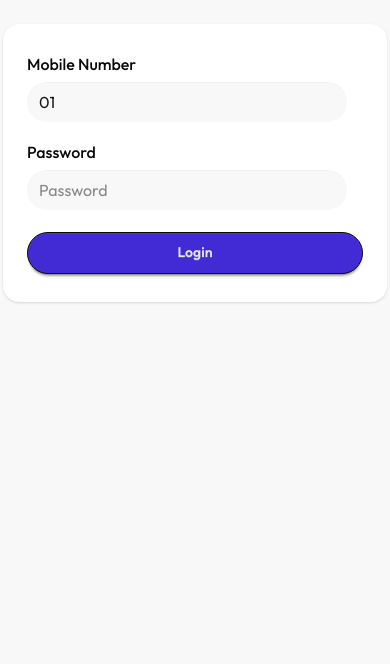
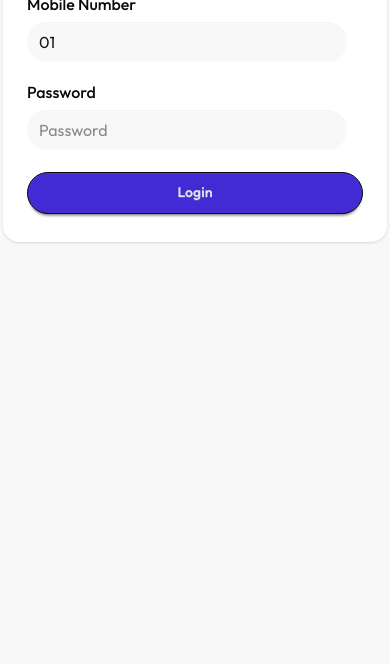
Before and after one commit to mdakash102210-wq/payoo, a plain HTML site: page index.html in a window 390 px wide. Shown: the part 180-844 px from the top of the page. Drawn offline with nearby package versions, Linux system fonts and the light colour scheme.

Commit message:
add to modify

```diff
--- a/index.html
+++ b/index.html
@@ -35,11 +35,11 @@
 
 <body class="max-w-md min-h-screen bg-base-200 mx-auto">
 
-    <header class="pt-25">
+    <header class="pt-10 sm:pt-25">
         <div class="logo max-w-[200px] mx-auto "><img src="assets/Logo-full.png" alt=""></div>
 
 
-        <search class="form mt-10">
+        <search class="form mt-10 ">
             <div class="card bg-base-100 w-full max-w-sm shrink-0 shadow mx-auto rounded-2xl">
                 <div class="card-body">
                     <fieldset class="fieldset">
```
